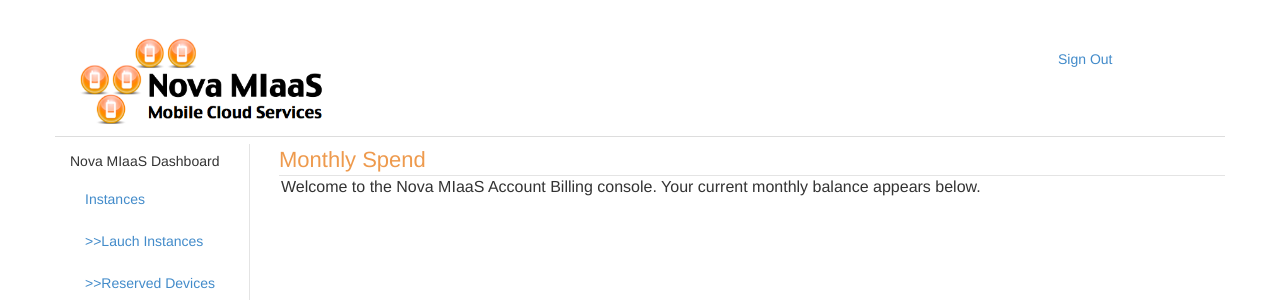
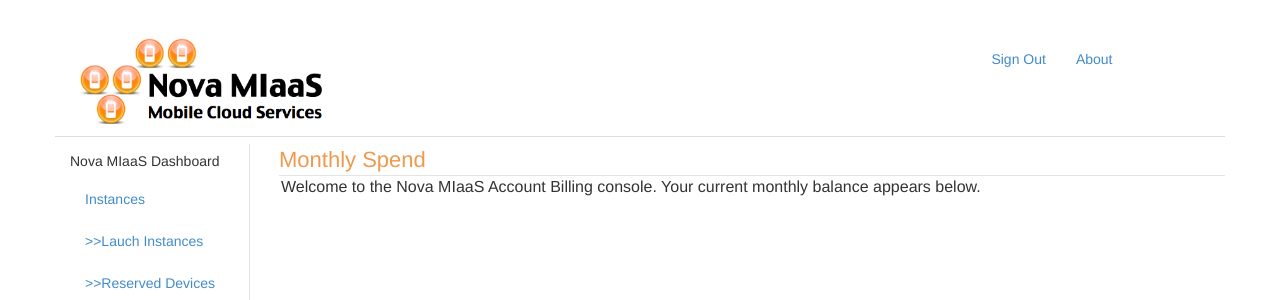
Before and after one commit to flyjet/Nova_Miaas, a PHP site: page /user_bill.php in a window 1280 px wide. Shown: the top 300 px of the page. Run offline with PHP 8.4, Linux system fonts and the light colour scheme.

Commit message:
add a new button-about

```diff
--- a/public/register.php
+++ b/public/register.php
@@ -4,6 +4,7 @@
 		        <div class="col-lg-8">
 				   	<ul class="nav navbar-nav navbar-right">
 				        <li><a href="index.php" >Back</a></li>
+				        <li><a href="readmore.php" >About </a></li>
 				    </ul>
 			    </div>
 			</header> <!-- end of class row 1-->
--- a/public/user_bill.php
+++ b/public/user_bill.php
@@ -5,6 +5,7 @@
 		        <div class="col-lg-8">
 				   	<ul class="nav navbar-nav navbar-right">
 				        <li><a href="index.php" >Sign Out </a></li>
+				        <li><a href="readmore.php" >About </a></li>
 				    </ul>
 			    </div>
 			</header> <!-- end of class row 1-->
--- a/public/user_dashboard.php
+++ b/public/user_dashboard.php
@@ -5,6 +5,7 @@
 		        <div class="col-lg-8">
 				   	<ul class="nav navbar-nav navbar-right">
 				        <li><a href="index.php" >Sign Out </a></li>
+				        <li><a href="readmore.php" >About </a></li>
 				    </ul>
 			    </div>
 			</header> <!-- end of class row 1-->
--- a/public/user_profile.php
+++ b/public/user_profile.php
@@ -5,6 +5,7 @@
 		        <div class="col-lg-8">
 				   	<ul class="nav navbar-nav navbar-right">
 				        <li><a href="index.php" >Sign Out </a></li>
+				        <li><a href="readmore.php" >About </a></li>
 				    </ul>
 			    </div>
 			</header> <!-- end of class row 1-->
--- a/public/user_request.php
+++ b/public/user_request.php
@@ -5,6 +5,7 @@
 		        <div class="col-lg-8">
 				   	<ul class="nav navbar-nav navbar-right">
 				        <li><a href="index.php" >Sign Out </a></li>
+				        <li><a href="readmore.php" >About </a></li>
 				    </ul>
 			    </div>
 			</header> <!-- end of class row 1-->
--- a/public/user_reserved.php
+++ b/public/user_reserved.php
@@ -5,6 +5,7 @@
 		        <div class="col-lg-8">
 				   	<ul class="nav navbar-nav navbar-right">
 				        <li><a href="index.php" >Sign Out </a></li>
+				        <li><a href="readmore.php" >About </a></li>
 				    </ul>
 			    </div>
 			</header> <!-- end of class row 1-->
```
